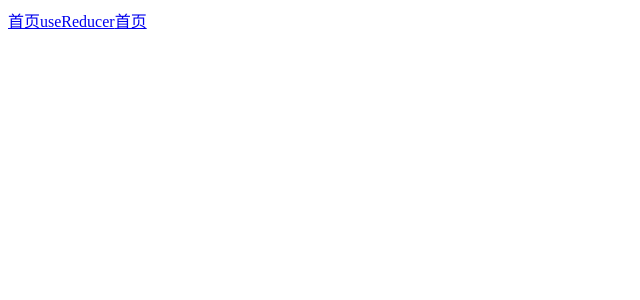
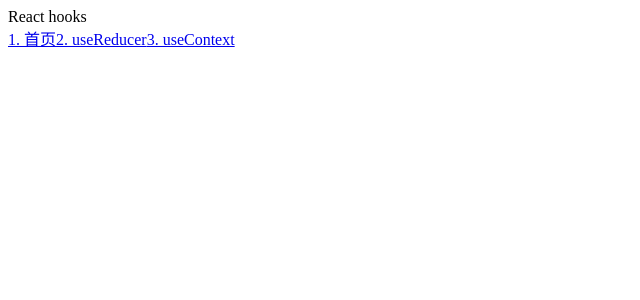
Before and after one commit to zhangjichengcc/react-demo, a React app: page / in a window 1280 px wide. Shown: the top 300 px of the page, without its empty margins (0-640 px from the left). Built offline with nearby package versions, Linux system fonts and the light colour scheme.

Commit message:
add demo for useReducer

```diff
--- a/src/pages/Home/index.less
+++ b/src/pages/Home/index.less
@@ -0,0 +1,15 @@
+.view {
+  .verification {
+    display: block;
+    >p {
+      display: flex;
+      align-items: center;
+      >img {
+        margin-right: 10px;
+      }
+      >span {
+        cursor: pointer;
+      }
+    }
+  }
+}
--- a/src/pages/Home/index.tsx
+++ b/src/pages/Home/index.tsx
@@ -2,8 +2,8 @@
  * @Author: zhangjicheng
  * @Date: 2022-07-27 14:21:35
  * @LastEditors: zhangjicheng
- * @LastEditTime: 2022-07-27 15:46:38
- * @FilePath: \webpack-demo\src\pages\Home\index.tsx
+ * @LastEditTime: 2022-08-02 00:24:39
+ * @FilePath: /webpack5.0-demo/src/pages/Home/index.tsx
  */
 import { FC, useEffect, useState } from 'react';
 import VerificationCode, { createCode } from 'picture-verification-code';
@@ -29,8 +29,9 @@ const Home: FC = () => {
 
   return (
     <div className={styles.view}>
-      <div>
-        <p>
+      <div className={styles.verification}>
+        <a href='https://www.npmjs.com/package/picture-verification-code'>picture-verification-code</a>
+        <p style={{marginTop: 10}}>
           <img src={verificationObj.url} />
           <span onClick={onCodeChange}>看不清，换一张</span>
         </p>
--- a/src/pages/UseContext/ActiveContext/Child.tsx
+++ b/src/pages/UseContext/ActiveContext/Child.tsx
@@ -2,8 +2,8 @@
  * @Author: zhangjicheng
  * @Date: 2022-08-01 11:39:13
  * @LastEditors: zhangjicheng
- * @LastEditTime: 2022-08-01 19:11:17
- * @FilePath: \webpack-demo\src\pages\UseContext\ActiveContext\Child.tsx
+ * @LastEditTime: 2022-08-02 00:06:45
+ * @FilePath: /webpack5.0-demo/src/pages/UseContext/ActiveContext/Child.tsx
  */
 import { FC, useContext } from 'react';
 import Context from './context';
@@ -30,8 +30,12 @@ const Child: FC = () => {
   return (
     <div className={styles[theme]}>
       <p>{{en: 'Theme', zh: '主题'}[language]}: {theme}</p>
-      <button onClick={toggleTheme}>toggle Theme</button>
-      <button onClick={toggleLan}>toggle Language</button>
+      <button style={{display: 'block'}} onClick={toggleTheme}>
+        {{en: 'toggle Theme', zh: '切换主题'}[language]}
+      </button>
+      <button onClick={toggleLan}>
+        {{en: 'toggle Language', zh: '切换语言'}[language]}
+      </button>
     </div>
   )
 }
--- a/src/pages/UseContext/index.less
+++ b/src/pages/UseContext/index.less
@@ -3,6 +3,7 @@
   margin-top: 10px;
   background-color: #fff;
   color: #000;
+  transition: all ease .3s;
 }
 
 .dark {
@@ -10,4 +11,5 @@
   margin-top: 10px;
   background-color: #000;
   color: #fff;
+  transition: all ease .3s;
 }
--- a/src/pages/index.tsx
+++ b/src/pages/index.tsx
@@ -2,10 +2,11 @@
  * @Author: zhangjicheng
  * @Date: 2022-07-25 17:04:42
  * @LastEditors: zhangjicheng
- * @LastEditTime: 2022-08-01 10:39:10
- * @FilePath: \webpack-demo\src\pages\index.tsx
+ * @LastEditTime: 2022-08-02 00:12:31
+ * @FilePath: /webpack5.0-demo/src/pages/index.tsx
  */
 import { FC } from 'react';
+import PageHead from '@/components/PageHead';
 import { NavLink } from 'react-router-dom';
 
 import styles from './index.less';
@@ -13,10 +14,11 @@ import styles from './index.less';
 const Index: FC = () => {
 
   return <div className={styles.view}>
+    <PageHead>React hooks</PageHead>
     <div className={styles.nav}>
-      <NavLink to="/home">首页</NavLink>
-      <NavLink to="/useReducer">useReducer</NavLink>
-      <NavLink to="/useContext">首页</NavLink>
+      <NavLink to="/home">1. 首页</NavLink>
+      <NavLink to="/useReducer">2. useReducer</NavLink>
+      <NavLink to="/useContext">3. useContext</NavLink>
     </div>
   </div>
 }
```
Also changed, not shown: config/routes.config.tsx (+6 -6 lines).
